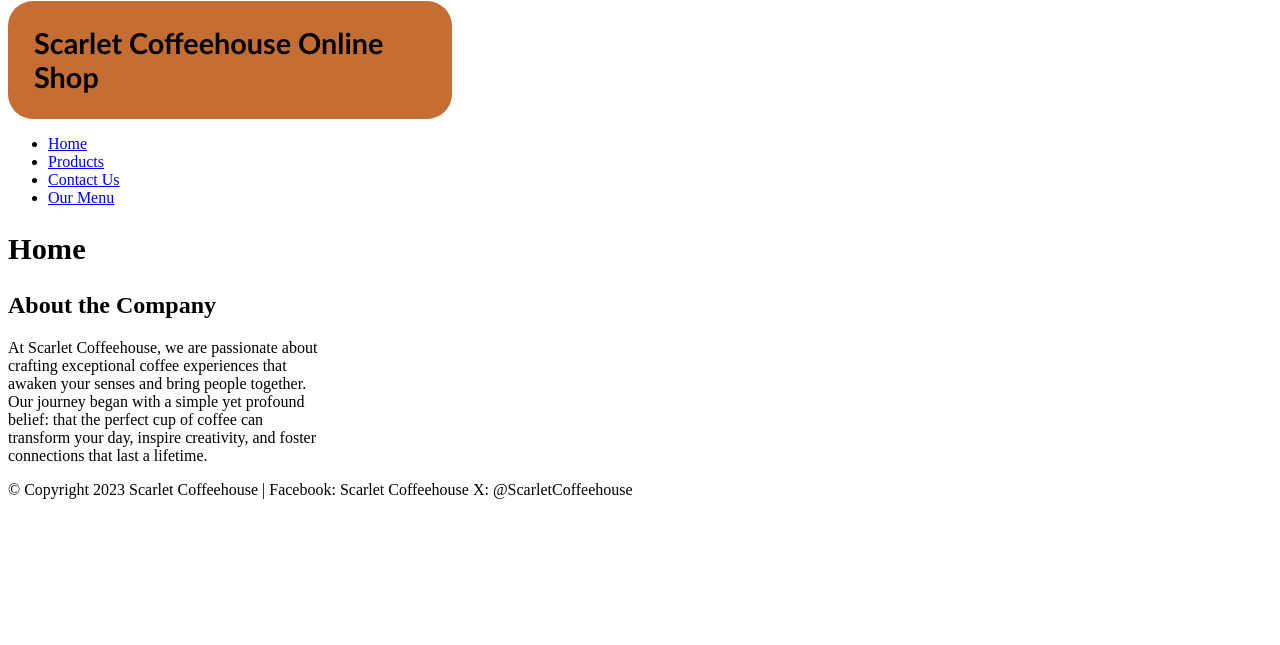
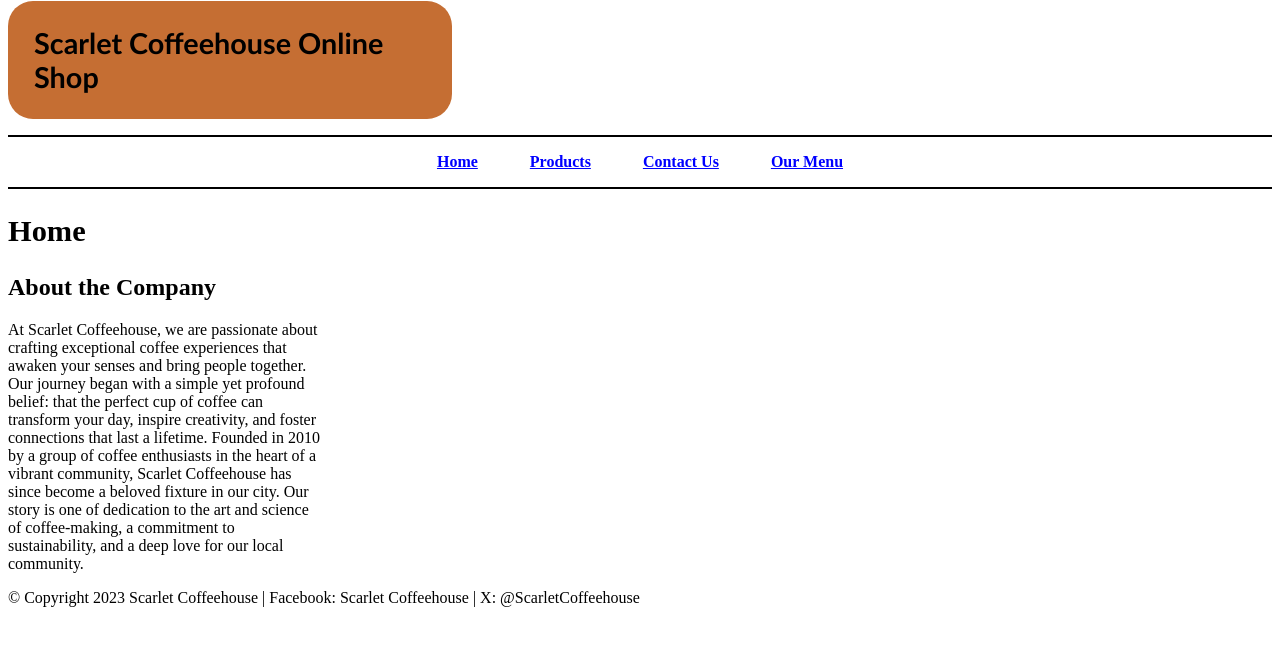
Before and after one commit to kylejames1998/ScarlettCofeehouse, a plain HTML site: page index.html in a window 1280 px wide. Shown: the part 105-750 px from the top of the page. Drawn offline with Linux system fonts and the light colour scheme.

Commit message:
added CSS for horizontal nav menu

```diff
--- a/index.html
+++ b/index.html
@@ -15,7 +15,7 @@
         </div>
     </header>
     <!--the navigation section-->
-    <nav id="nav_list">
+    <nav id="nav_menu">
         <ul>
             <!--links to the different web pages-->
             <li><a href="index.html">Home</a></li>
@@ -31,13 +31,13 @@
         <!--div container that has company description-->
         <div class="CP">
             <p>
-                At Scarlet Coffeehouse, we are passionate about crafting exceptional coffee experiences that awaken your senses and bring people together. Our journey began with a simple yet profound belief: that the perfect cup of coffee can transform your day, inspire creativity, and foster connections that last a lifetime.
+                At Scarlet Coffeehouse, we are passionate about crafting exceptional coffee experiences that awaken your senses and bring people together. Our journey began with a simple yet profound belief: that the perfect cup of coffee can transform your day, inspire creativity, and foster connections that last a lifetime. Founded in 2010 by a group of coffee enthusiasts in the heart of a vibrant community, Scarlet Coffeehouse has since become a beloved fixture in our city. Our story is one of dedication to the art and science of coffee-making, a commitment to sustainability, and a deep love for our local community.
             </p>
         </div>
     </main>
     <!--footer containing copyright and linkedin-->
     <footer>
-        <p>&copy; Copyright 2023 Scarlet Coffeehouse | Facebook: Scarlet Coffeehouse X: @ScarletCoffeehouse</p>
+        <p>&copy; Copyright 2023 Scarlet Coffeehouse | Facebook: Scarlet Coffeehouse | X: @ScarletCoffeehouse</p>
     </footer>
 
 </body>
--- a/main.css
+++ b/main.css
@@ -53,3 +53,25 @@
 ol {
     list-style-type: upper-roman;
 }
+
+#nav_menu ul {
+    list-style-type: none;
+    padding: 1em 0;
+    text-align: center;
+    border-top: 2px solid black;
+    border-bottom: 2px solid black;
+}
+
+#nav_menu ul li {
+    display: inline;
+    padding: 0 1.5em;
+}
+
+#nav_menu ul li a {
+    font-weight: bold;
+    color: blue;
+}
+
+#nav_menu ul li a.current {
+    text-decoration: none;
+}
```
Also changed, not shown: contact.html (+2 -2 lines), products.html (+3 -3 lines).
